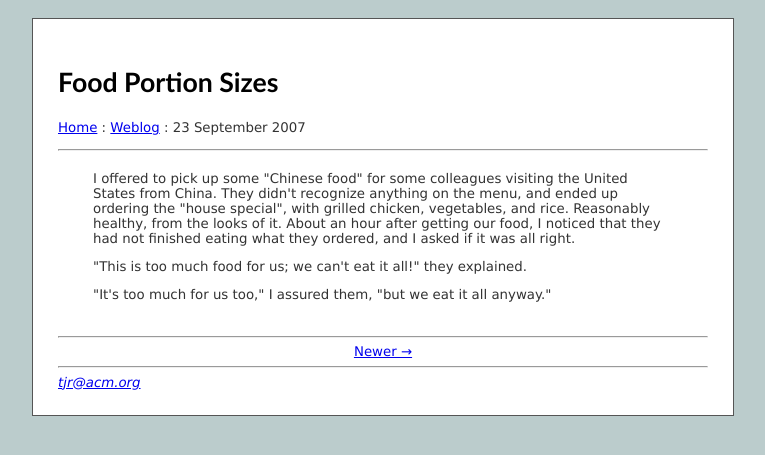
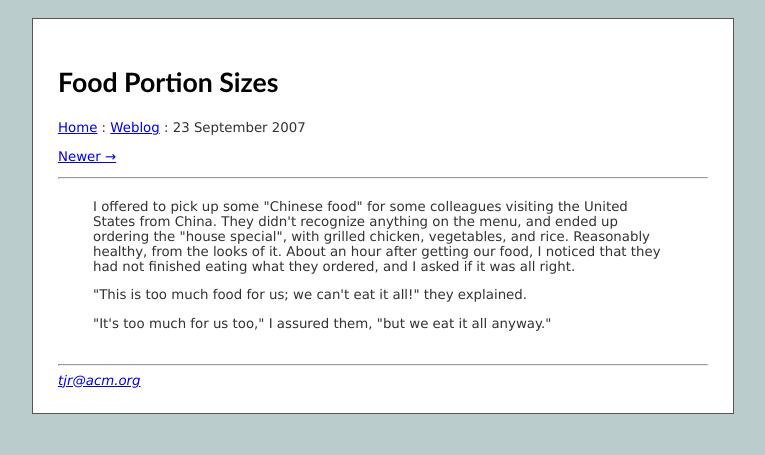
Before and after one commit to tjr/tjr.github.com, a Jekyll site: the page built from _posts/2007-09-23-food-portion-sizes.html, in a window 1280 px wide. Shown: the top 455 px of the page, without its empty margins (257-1022 px from the left). Built offline with Jekyll 4.4.1, drawn with Linux system fonts in a browser that asks for light colours.

Commit message:
added prev/next code

```diff
--- a/_layouts/weblogentry.html
+++ b/_layouts/weblogentry.html
@@ -12,21 +12,18 @@
 <p>
 <a href="/">Home</a> : <a href="/weblog/">Weblog</a> : {{ page.date | date_to_long_string }}
 
-<hr>
-
-<div id="blogcontent">
-{{ content }}
-</div>
-
-<hr>
-<center>
+<p>
 {% if page.previous %}
         <a rel="prev" href="{{ page.previous.url }}">&larr; Older</a>
     {% endif %}
     {% if page.next %}
         <a rel="next" href="{{ page.next.url }}">Newer &rarr;</a>
     {% endif %}
-</center>
+<hr>
+
+<div id="blogcontent">
+{{ content }}
+</div>
 
 <hr>
 
```
